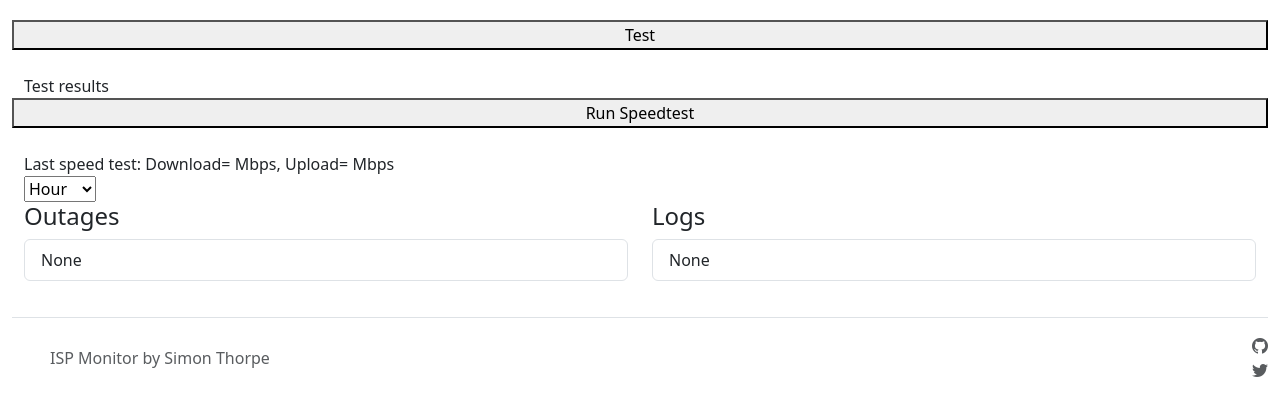
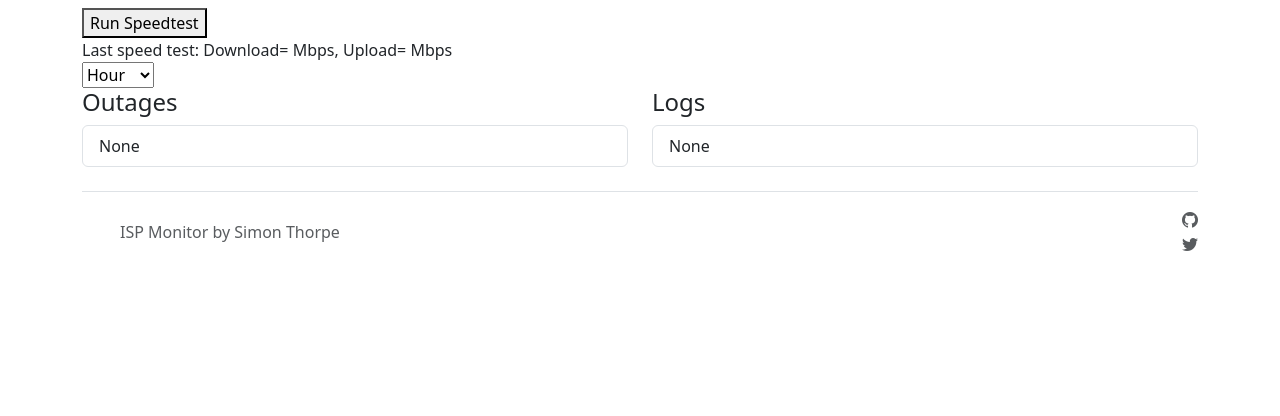
Before and after one commit to securitypedant/ispmonitor, a Python web app: template templates/home.html in a window 1280 px wide. Shown: the part 80-496 px from the top of the page. Run offline with Jinja, Linux system fonts and the light colour scheme; the template is opened without the code that fills it, so the values that code supplies are empty; some libraries are stand-ins or nearby versions.

Commit message:
Improved event logging and UX

```diff
--- a/app.py
+++ b/app.py
@@ -112,14 +112,14 @@
 
     # Create graphJSON data
     ltgraphJSON = getLatencyGraphData('hour')
-    stgraphJSON= getSpeedtestGraphData('hour')
+    stgraphJSON= getSpeedtestGraphData('week')
     lastSpeedTest = getLastSpeedTest()
 
     return render_template(
         "home.html",
         events=events,
         isSpeedTestRunning=redis_conn.get('isspeedtestrunning'),
-        graphJSON=ltgraphJSON,
+        ltgraphJSON=ltgraphJSON,
         stgraphJSON=stgraphJSON,
         lastSpeedTest=lastSpeedTest,
         logfiles=logfiles
@@ -146,6 +146,7 @@
         set_configValue('speedtestfreq', int(request.form['speedtestfreq']))
         set_configValue('datetimeformat', request.form['datetimeformat'])
         set_configValue('speedtestserverid', request.form['speedtestserverid'])
+        set_configValue('defaultinterface', request.form['interfaceRadioGroup'])
 
         hostsList = request.form['hosts'].split('\r\n')
         hostsListClean = [item.strip() for item in hostsList]
@@ -156,6 +157,7 @@
 
     with open('config.yaml', 'r') as configfile:
         configdict = yaml.safe_load(configfile)
+
     return render_template("config.html", configdict=configdict, interfaces=interfaces)
 
 if __name__ == "__main__":
--- a/config.yaml
+++ b/config.yaml
@@ -1,9 +1,9 @@
 datetimeformat: '%Y-%m-%d %H:%M:%S'
+defaultinterface: en0
 hosts:
 - google.com
 - bbc.co.uk
 pollfreq: 10
 speedtestfreq: 60
 speedtestserverid: Any
-defaultinterface: Ethernet
 tracetargethost: 8.8.8.8
--- a/lib/datastore.py
+++ b/lib/datastore.py
@@ -58,7 +58,9 @@
     with open(pathlib.Path(redis_conn.get('eventsdatafolder')) / file, 'r') as event:
         eventdict = json.load(event)
         eventdict['filename'] = file
-        eventdict['downtimeformatted'] = str(eventdict['total_downtime']).split('.')[0]
+        if eventdict['currentState'] == 'online':
+            eventdict['downtimeformatted'] = str(eventdict['total_downtime']).split('.')[0]
+
     return eventdict
 
 def storeMonitorValue(type, value):
--- a/static/home.js
+++ b/static/home.js
@@ -17,15 +17,6 @@
       document.getElementById('speedtest_button').disabled = true;
       document.getElementById('speedtest_button').textContent = "Speedtest Running...";
     });
-    document.getElementById('test_button').addEventListener('click', function() {
-      var xhr = new XMLHttpRequest();
-      xhr.open('GET', '/ajax/test', true);
-      xhr.onload = function() {
-        var result = JSON.parse(xhr.responseText);
-        document.getElementById('test_result').innerHTML = result;
-      };
-      xhr.send();
-    });
     var latencydropdown = document.getElementById('latencyrange');
     latencydropdown.addEventListener('change', function() {
         var xhr = new XMLHttpRequest();
--- a/templates/home.html
+++ b/templates/home.html
@@ -8,15 +8,10 @@
   }
 </script>
 <script src="{{url_for('static', filename='home.js')}}"></script>
-<div class="container-fluid">
+<button type="submit" name="speedtest_button" id="speedtest_button">Run Speedtest</button>&nbsp;
+  <div id="speedtest_result">Last speed test: Download={{ lastSpeedTest['download'] }} Mbps, Upload={{ lastSpeedTest['upload'] }} Mbps</div>
   <div class="row">
-    <button type="submit" name="test_button" id="test_button">Test</button>&nbsp;<div id="test_result">Test results</div>
-  </div>
-    <div class="row">
-        <button type="submit" name="speedtest_button" id="speedtest_button">Run Speedtest</button>&nbsp;<div id="speedtest_result">Last speed test: Download={{ lastSpeedTest['download'] }} Mbps, Upload={{ lastSpeedTest['upload'] }} Mbps</div>
-    </div>
-    <div class="row">
-      <div class="col-sm">
+    <div class="col">
       <select id="latencyrange">
         <option value="hour">Hour</option>
         <option value="day">Day</option>
@@ -25,7 +20,7 @@
       </select>
       <div id='latencychart' class='chart'”></div>
     </div>
-      <div class="col-sm">
+    <div class="col">
       <div id='speedchart' class='chart'”></div>
     </div>
   </div>
@@ -36,8 +31,8 @@
         {% if events %}
           {% for event in events %}
           <li class="list-group-item d-flex justify-content-between align-items-center">
-                {{ event['offlinetimedate'] }}<a href="{{ url_for('event', eventid=event['filename']) }}">{{ event['id'] }}</a>
-                <span class="badge bg-primary rounded-pill">{{ event['downtimeformatted'] }}</span>
+              {{ event['offlinetimedate'] }}<a href="{{ url_for('event', eventid=event['filename']) }}">{{ event['offline_timedate'] }} - {{ event['reason'] }}</a>
+              <span class="badge bg-primary rounded-pill">{{ event['total_downtime']|round|int }}</span>
           </li>
           {% endfor %}
         {% else %}
@@ -57,13 +52,11 @@
       {% endif %}
     </ul>
   </div>
-    </div>
-</div>
 <script src='https://cdn.plot.ly/plotly-latest.min.js'></script>
 <script type='text/javascript'>
-  var graphs = {{ graphJSON | safe }};
+  var ltgraphs = {{ ltgraphJSON | safe }};
   var stgraphs = {{ stgraphJSON | safe }};
-  Plotly.plot('latencychart',graphs,{});
+  Plotly.plot('latencychart',ltgraphs,{});
   Plotly.plot('speedchart',stgraphs,{});
 </script>
 {% endblock %}
--- a/templates/layout.html
+++ b/templates/layout.html
@@ -31,16 +31,11 @@
       </div>
     </nav>
     <!-- BODY -->
-    <section class="py-2 text-left container-fluid">
-      <div class="row py-lg-1">
-        <div class="col-lg-12 col-md-12 mx-auto">
-          {% block content %}
-          {% endblock %}
-        </div>
-      </div>
-    </section>
+    <div class="container">
+      {% block content %}
+      {% endblock %}
+    </div>
     <!-- FOOTER -->
-    <div class="container-fluid">
       <footer class="d-flex flex-wrap justify-content-between align-items-center py-3 my-4 border-top mx-auto">
         <div class="col-md-4 d-flex">
           <a href="/" class="mb-3 me-2 mb-md-0 text-muted text-decoration-none lh-1">
@@ -57,7 +52,6 @@
           </ul>
         </div>
       </footer>
-    </div>
     <script src="https://cdn.jsdelivr.net/npm/bootstrap@5.3.0-alpha1/dist/js/bootstrap.bundle.min.js" integrity="sha384-w76AqPfDkMBDXo30jS1Sgez6pr3x5MlQ1ZAGC+nuZB+EYdgRZgiwxhTBTkF7CXvN" crossorigin="anonymous"></script>
   </body>
 </html>
```
Also changed, not shown: jobs.py (+30 -15 lines), lib/network.py (+17 -10 lines), templates/config.html (+10 -12 lines). Lines whose indentation alone changed are shown as unchanged.
